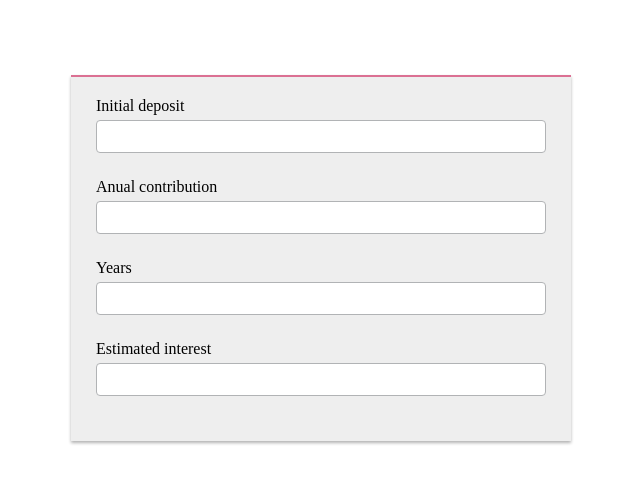
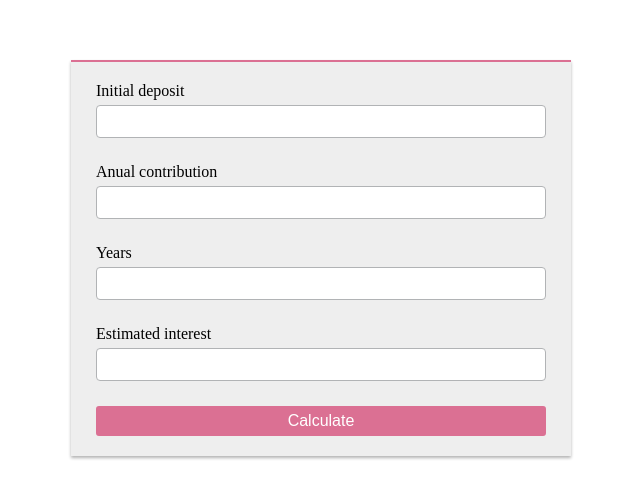
Before and after one commit to lopez-tomas/learning-react, a React (Create React App) app in the folder compound-interest/: page / in a window 1280 px wide. Shown: the part 142-640 px from the top of the page, without its empty margins (319-959 px from the left). Built offline with nearby package versions, Linux system fonts and the light colour scheme.

Commit message:
feat: Container, Section & Button styled components imported. Button styled component used.

```diff
--- a/compound-interest/src/App.js
+++ b/compound-interest/src/App.js
@@ -1,22 +1,11 @@
 import styled from 'styled-components'
 import { Formik, Form } from 'formik'
 
+// Components
+import Container from './components/Container'
+import Section from './components/Section'
 import Input from './components/Input'
-
-const Container = styled.div`
-  display: flex;
-  justify-content: center;
-  height: 100%;
-  align-items: center;
-`
-
-const Section = styled.section`
-  background-color: #eee;
-  border-top: solid 2px palevioletred;
-  padding: 20px 25px;
-  width: 500px;
-  box-shadow: 0px 2px 3px rgb(0, 0, 0, 0.3);
-`
+import Button from './components/Button'
 
 const App = () => {
   const handleSubmit = () => {}
@@ -38,6 +27,7 @@ const App = () => {
             <Input name="contribution" label="Anual contribution" />
             <Input name="years" label="Years" />
             <Input name="rate" label="Estimated interest" />
+            <Button>Calculate</Button>
           </Form>
         </Formik>
       </Section>
```
